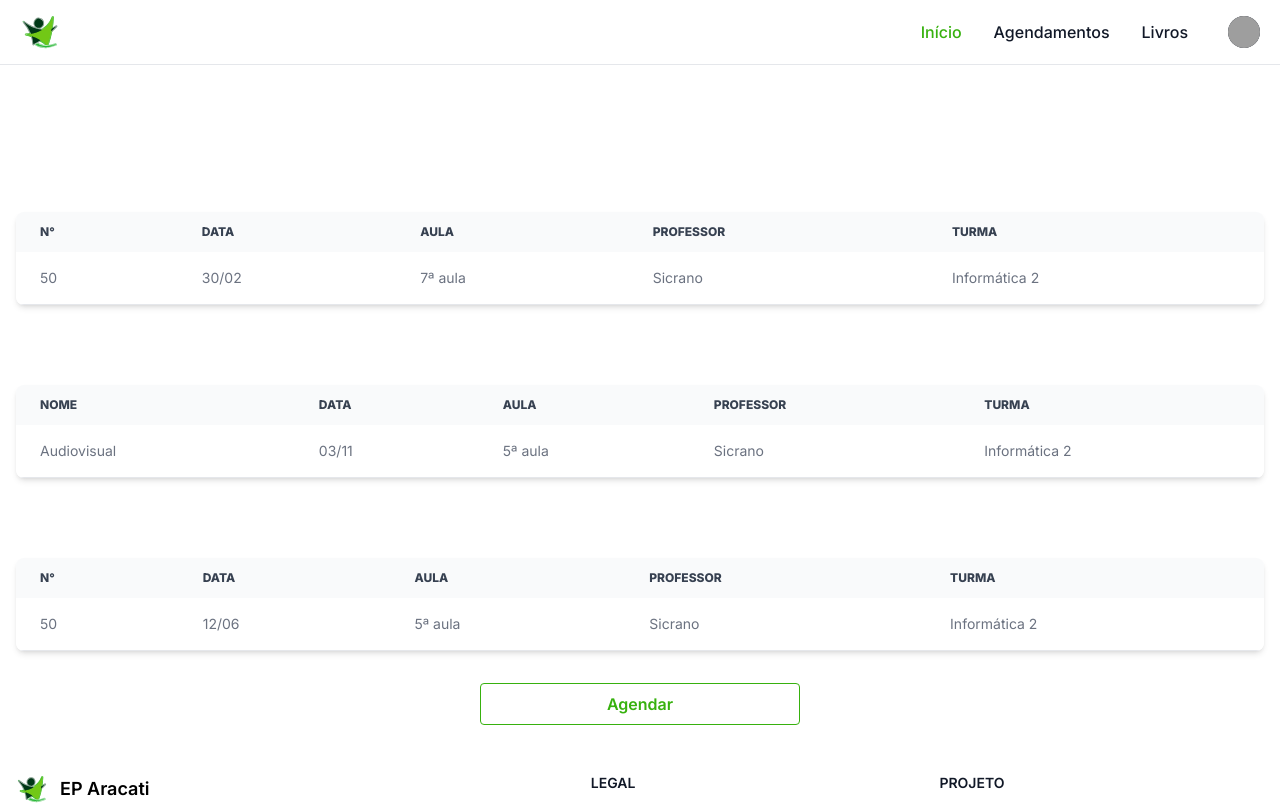
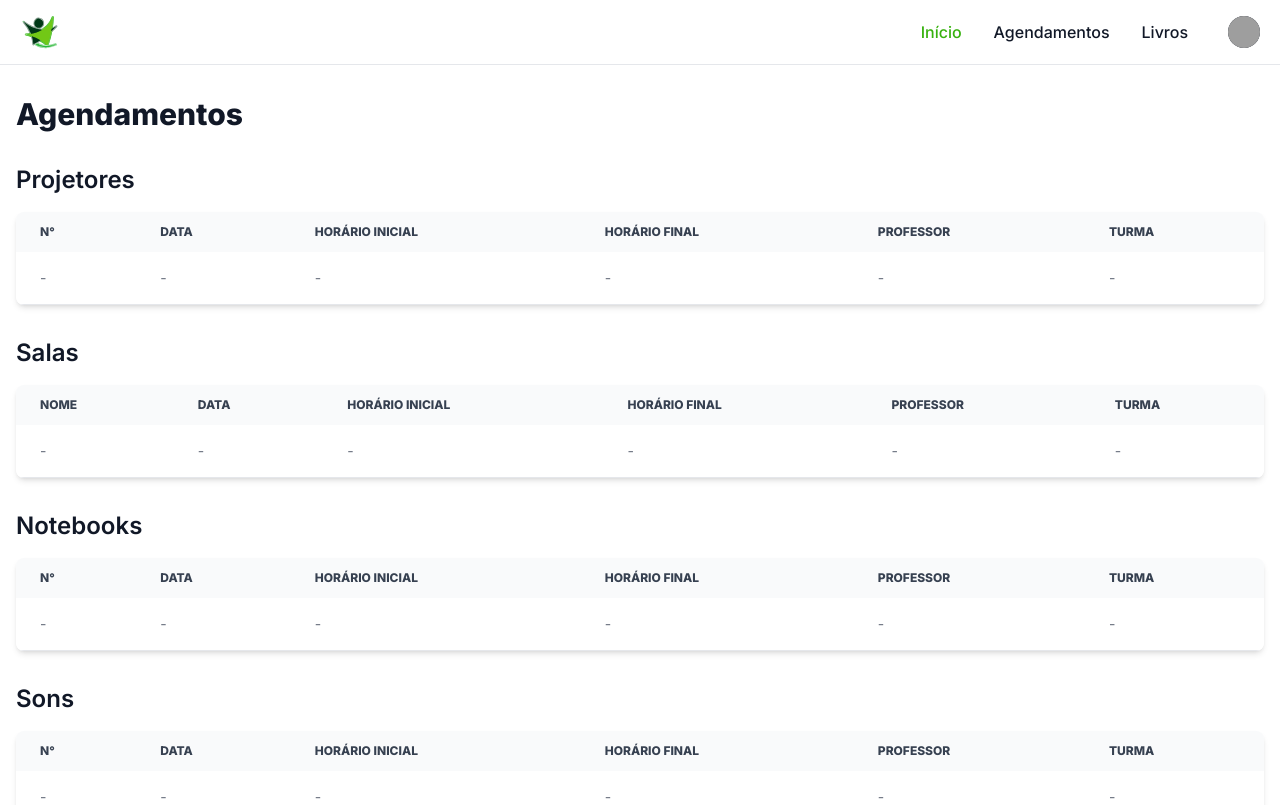
Before and after one commit to hi-bernardo/eparacati, a React (Vite) app: page /agendamentos in a window 1280 px wide. Shown: the top 805 px of the page. Built offline with nearby package versions, Linux system fonts and the light colour scheme; grey boxes are pictures that could not be loaded.

Commit message:
:lipstick: feat: Estilização dos agendamentos

```diff
--- a/src/components/context/Button/index.jsx
+++ b/src/components/context/Button/index.jsx
@@ -1,8 +1,13 @@
+import { HiPlusCircle } from "react-icons/hi2";
+
 function Button() {
 	return (
-		<button className="bg-transparent hover:bg-primaryDark text-primary hover:text-white border border-primary hover:border-transparent font-semibold mx-auto rounded px-4 py-2 w-80 max-sm:w-full">
-			Agendar
-		</button>
+		<a href="/agendar" className="w-full flex gap-2 justify-end items-center">
+			<button className="bg-transparent hover:bg-primaryDark text-primary hover:text-white border border-primary hover:border-transparent font-semibold rounded px-4 py-2 w-80 max-sm:w-full ">
+				Agendar
+			</button>
+			<HiPlusCircle className="text-4xl text-primary" />
+		</a>
 	);
 }
 
--- a/src/components/context/Table/index.jsx
+++ b/src/components/context/Table/index.jsx
@@ -5,13 +5,16 @@ function Table(props) {
 				<thead className="text-xs text-gray-700 uppercase bg-gray-50 dark:bg-gray-700 dark:text-gray-400">
 					<tr>
 						<th scope="col" className="px-6 py-3">
-							{props.identification ?? "N°"}
+							{props.identification || "N°"}
 						</th>
 						<th scope="col" className="px-6 py-3">
 							Data
 						</th>
 						<th scope="col" className="px-6 py-3">
-							Aula
+							Horário Inicial
+						</th>
+						<th scope="col" className="px-6 py-3">
+							Horário Final
 						</th>
 						<th scope="col" className="px-6 py-3">
 							Professor
@@ -23,11 +26,12 @@ function Table(props) {
 				</thead>
 				<tbody>
 					<tr className="bg-white border-b dark:bg-gray-800 dark:border-gray-700">
-						<td className="px-6 py-4">{props.value}</td>
-						<td className="px-6 py-4">{props.date}</td>
-						<td className="px-6 py-4">{props.class}</td>
-						<td className="px-6 py-4">{props.teacher}</td>
-						<td className="px-6 py-4">{props.classroom}</td>
+						<td className="px-6 py-4">{props.value || "-"}</td>
+						<td className="px-6 py-4">{props.date || "-"}</td>
+						<td className="px-6 py-4">{props.startTime || "-"}</td>
+						<td className="px-6 py-4">{props.endTime || "-"}</td>
+						<td className="px-6 py-4">{props.teacher || "-"}</td>
+						<td className="px-6 py-4">{props.classroom || "-"}</td>
 					</tr>
 				</tbody>
 			</table>
--- a/src/pages/Agendamentos/index.jsx
+++ b/src/pages/Agendamentos/index.jsx
@@ -4,39 +4,53 @@ import Button from "../../components/context/Button";
 function Agendamentos() {
 	return (
 		<main className="mt-20 mx-auto w-full max-w-screen-xl p-4 flex flex-col gap-8">
-			<h1 className="text-3xl font-bold text-white">Agendamentos</h1>
+			<h1 className="text-gray-900 text-3xl font-bold dark:text-white">Agendamentos</h1>
 			<div className="flex flex-col gap-4">
-				<h2 className="text-2xl font-semibold text-white">Projetores</h2>
+				<h2 className="text-gray-900 text-2xl font-semibold dark:text-white">Projetores</h2>
 				<Table
-					value="50"
-					date="30/02"
-					class="7ª aula"
-					teacher="Sicrano"
-					classroom="Informática 2"
+					value=""
+					date=""
+					startTime=""
+					endTime=""
+					teacher=""
+					classroom=""
 				/>
 			</div>
 			<div className="flex flex-col gap-4">
-				<h2 className="text-2xl font-semibold text-white">Salas</h2>
+				<h2 className="text-gray-900 text-2xl font-semibold dark:text-white">Salas</h2>
 				<Table
 					identification="Nome"
-					value="Audiovisual"
-					date="03/11"
-					class="5ª aula"
-					teacher="Sicrano"
-					classroom="Informática 2"
+					value=""
+					date=""
+					startTime=""
+					endTime=""
+					teacher=""
+					classroom=""
 				/>
 			</div>
 			<div className="flex flex-col gap-4">
-				<h2 className="text-2xl font-semibold text-white">Projetores</h2>
+				<h2 className="text-gray-900 text-2xl font-semibold dark:text-white">Notebooks</h2>
 				<Table
-					value="50"
-					date="12/06"
-					class="5ª aula"
-					teacher="Sicrano"
-					classroom="Informática 2"
+					value=""
+					date=""
+					startTime=""
+					endTime=""
+					teacher=""
+					classroom=""
 				/>
 			</div>
-			<Button/>
+			<div className="flex flex-col gap-4">
+				<h2 className="text-gray-900 text-2xl font-semibold dark:text-white">Sons</h2>
+				<Table
+					value=""
+					date=""
+					startTime=""
+					endTime=""
+					teacher=""
+					classroom=""
+				/>
+			</div>
+			<Button />
 		</main>
 	);
 }
```
